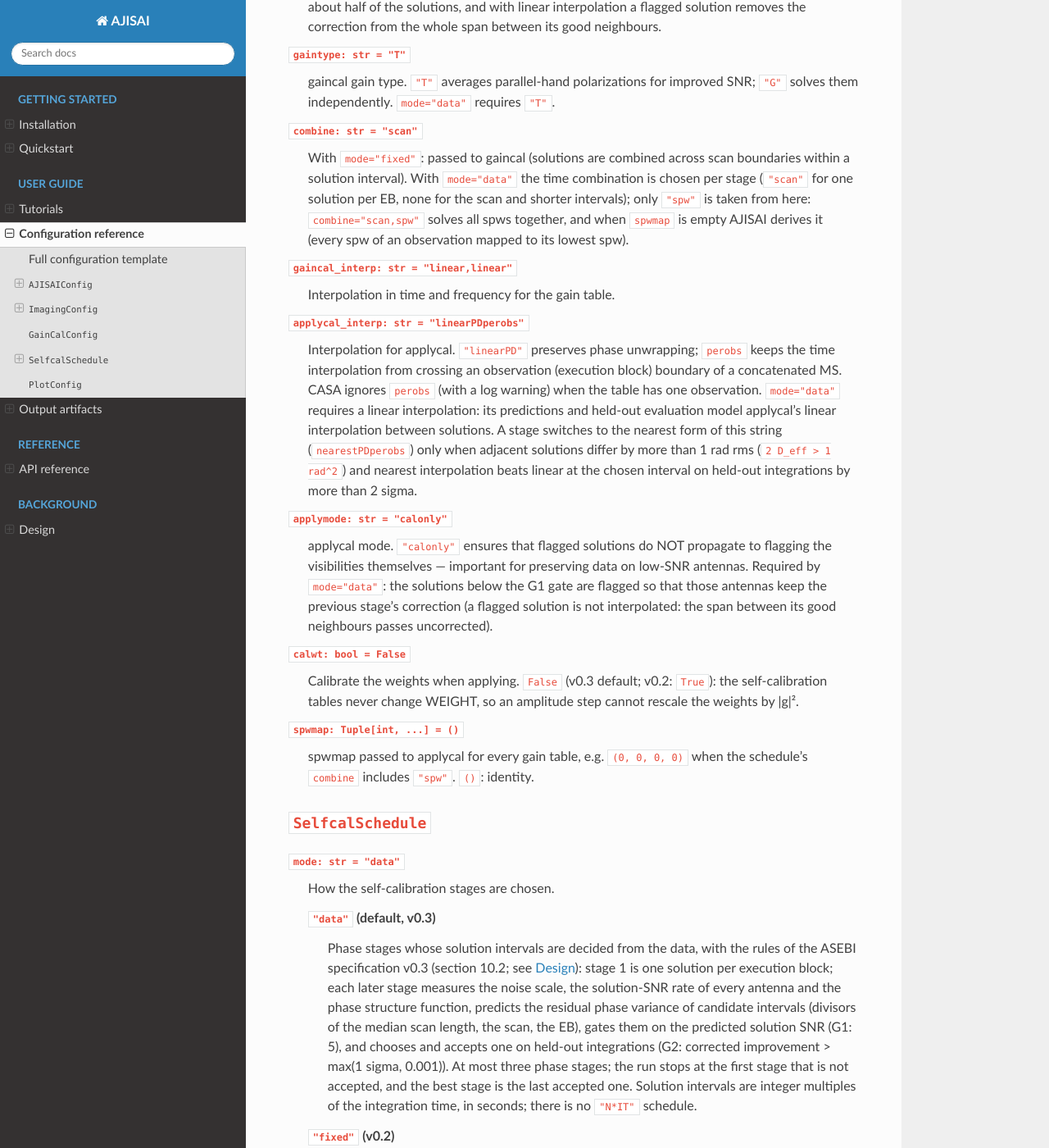
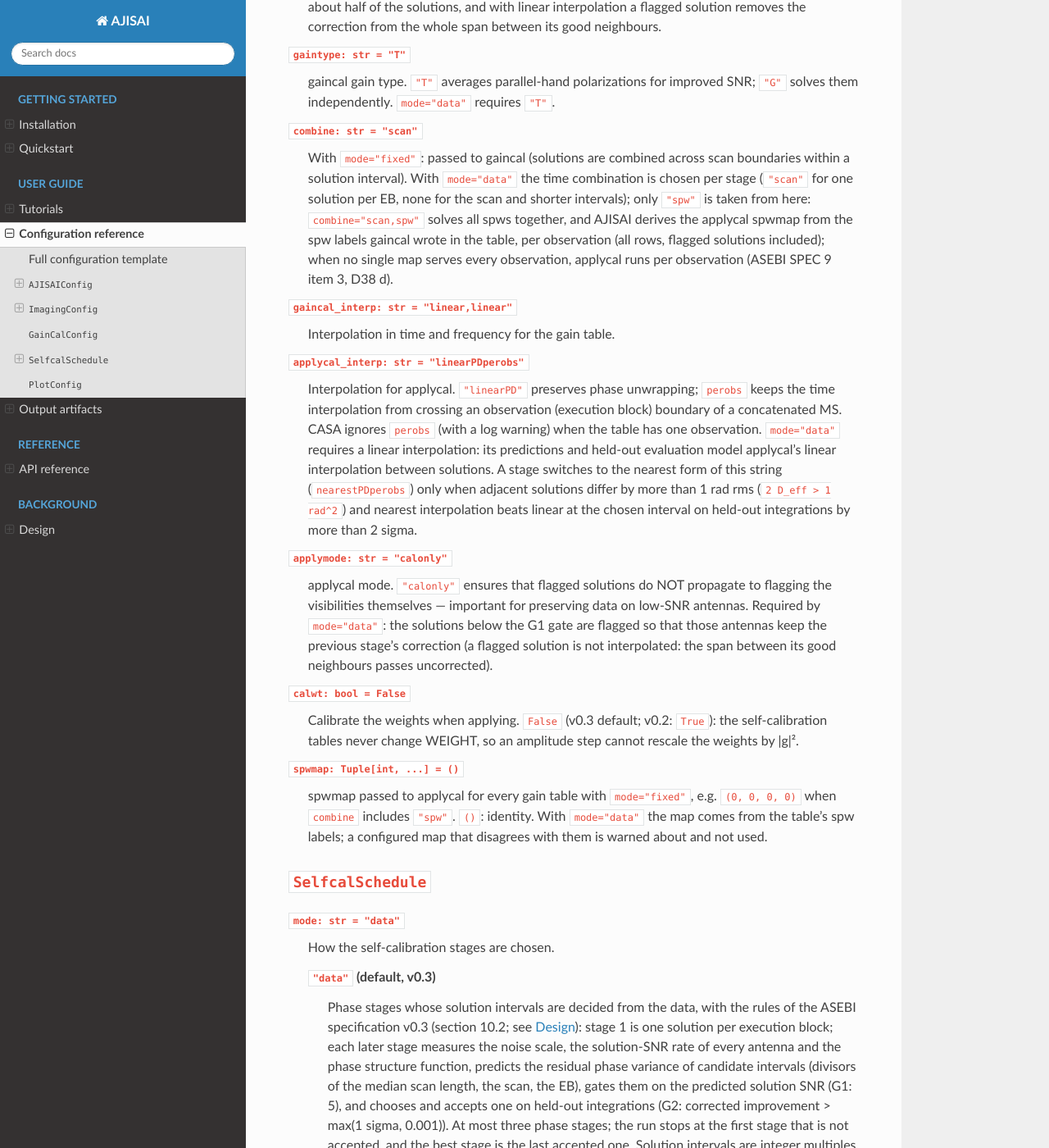
Before and after one commit to Y-Masayuki/AJISAI, a Sphinx documentation site: the page built from docs/configuration.md, in a window 1280 px wide and 1400 px high, scrolled down 7590 px. Shown: the whole window at 82% size. Built offline with Sphinx 7.4.7 and the Read the Docs theme 3.1.0, drawn with Linux system fonts in a browser that asks for light colours.

Commit message:
docs: the combined-spw spwmap from the table's spw labels; selfcal["time_geometry"] and spwmap_record
GainCalConfig.combine/spwmap in docs/configuration.md: with mode="data" the
applycal map comes from the spw labels gaincal wrote, per observation
(ASEBI SPEC 9 item 3, D38 d), and a configured map that disagrees is warned
about and not used. docs/outputs.md: the selfcal summary's time_geometry
(integrations from INTERVAL, D38 e), spwmap (None when applied per
observation) and spwmap_record.

```diff
--- a/docs/configuration.md
+++ b/docs/configuration.md
@@ -380,9 +380,11 @@ the lines you need.
     scan boundaries within a solution interval). With `mode="data"` the time
     combination is chosen per stage (`"scan"` for one solution per EB, none
     for the scan and shorter intervals); only `"spw"` is taken from here:
-    `combine="scan,spw"` solves all spws together, and when `spwmap` is
-    empty AJISAI derives it (every spw of an observation mapped to its
-    lowest spw).
+    `combine="scan,spw"` solves all spws together, and AJISAI derives the
+    applycal spwmap from the spw labels gaincal wrote in the table, per
+    observation (all rows, flagged solutions included); when no single map
+    serves every observation, applycal runs per observation (ASEBI SPEC 9
+    item 3, D38 d).
 
 `gaincal_interp: str = "linear,linear"`
 :   Interpolation in time and frequency for the gain table.
@@ -413,8 +415,10 @@ the lines you need.
     amplitude step cannot rescale the weights by |g|².
 
 `spwmap: Tuple[int, ...] = ()`
-:   spwmap passed to applycal for every gain table, e.g. `(0, 0, 0, 0)` when
-    the schedule's `combine` includes `"spw"`. `()`: identity.
+:   spwmap passed to applycal for every gain table with `mode="fixed"`, e.g.
+    `(0, 0, 0, 0)` when `combine` includes `"spw"`. `()`: identity. With
+    `mode="data"` the map comes from the table's spw labels; a configured map
+    that disagrees with them is warned about and not used.
 
 ## `SelfcalSchedule`
 
```
Also changed, not shown: docs/outputs.md (+5 -2 lines).
